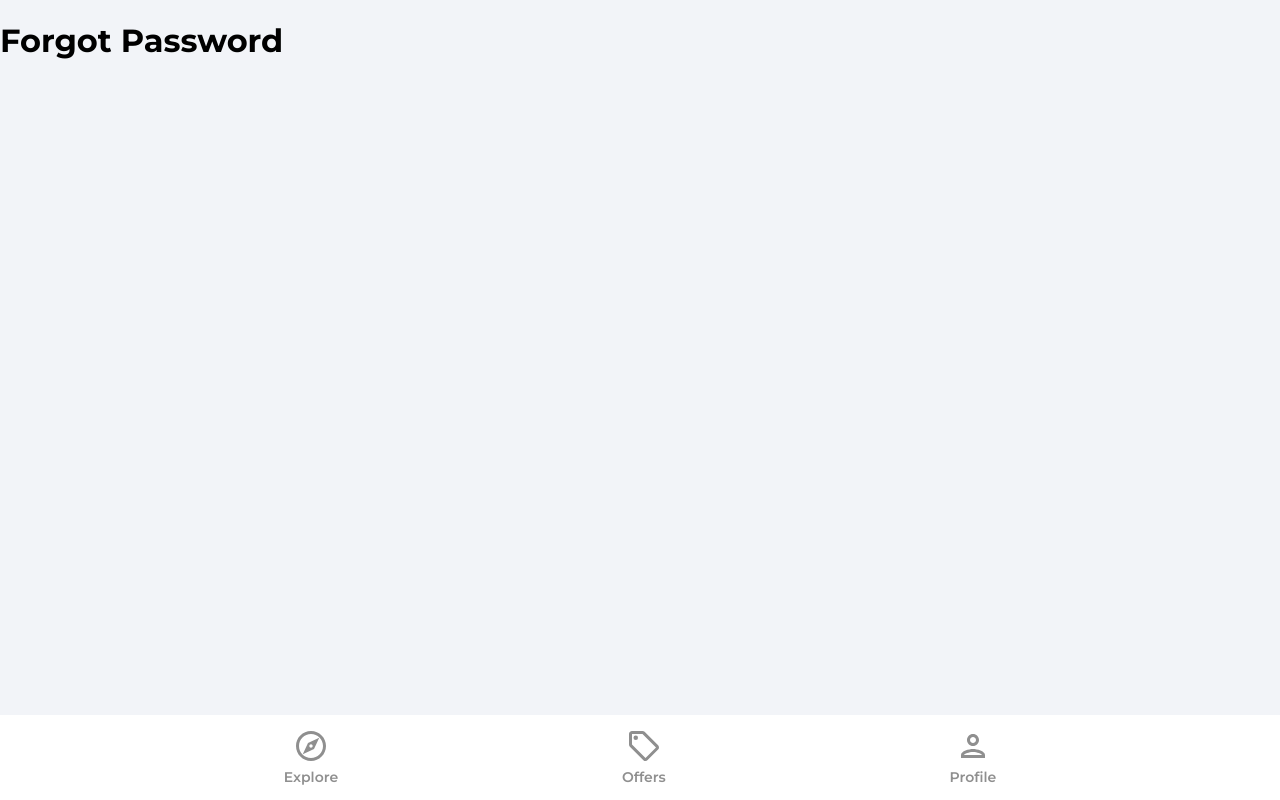
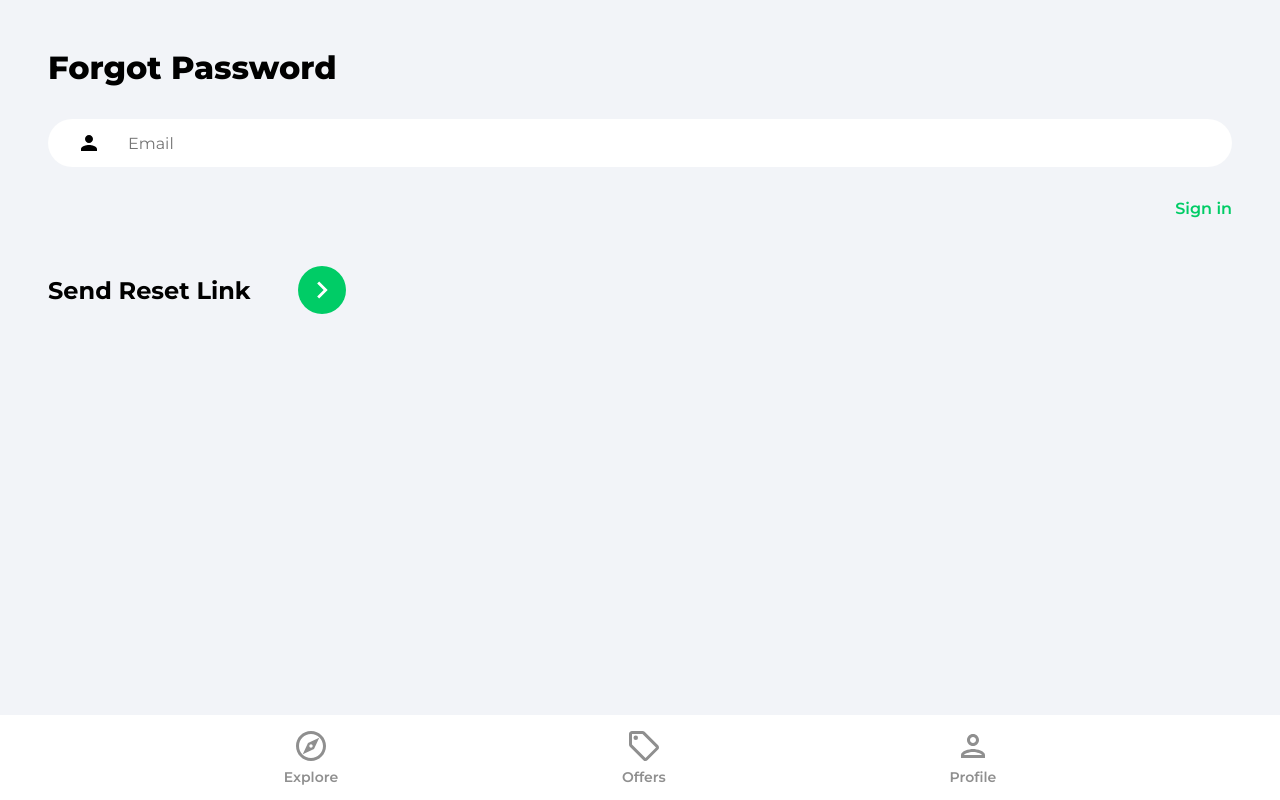
Before and after one commit to thepixelboy/house-marketplace, a React (Create React App) app: page /forgot-password in a window 1280 px wide. Built offline with nearby package versions, Linux system fonts and the light colour scheme; no server answers.

Commit message:
feat: forgot password page

```diff
--- a/src/pages/ForgotPassword.jsx
+++ b/src/pages/ForgotPassword.jsx
@@ -1,4 +1,57 @@
+import { useState } from "react";
+import { Link } from "react-router-dom";
+import { getAuth, sendPasswordResetEmail } from "firebase/auth";
+import { toast } from "react-toastify";
+import { ReactComponent as ArrowRightIcon } from "../assets/svg/keyboardArrowRightIcon.svg";
+
 function ForgotPassword() {
-  return <h1>Forgot Password</h1>;
+  const [email, setEmail] = useState("");
+
+  const onChange = (e) => {
+    setEmail(e.target.value);
+  };
+
+  const onSubmit = async (e) => {
+    e.preventDefault();
+    try {
+      const auth = getAuth();
+      await sendPasswordResetEmail(auth, email);
+      toast.success("Check your email for password reset link");
+    } catch (error) {
+      toast.error("Could not send password reset email");
+    }
+  };
+
+  return (
+    <div className="pageContainer">
+      <header>
+        <p className="pageHeader">Forgot Password</p>
+      </header>
+
+      <main>
+        <form onSubmit={onSubmit}>
+          <input
+            type="email"
+            name="email"
+            id="email"
+            className="emailInput"
+            placeholder="Email"
+            value={email}
+            onChange={onChange}
+          />
+          <Link className="forgotPasswordLink" to="/sign-in">
+            Sign in
+          </Link>
+
+          <div className="signInBar">
+            <div className="signInText">Send Reset Link</div>
+            <button className="signInButton">
+              <ArrowRightIcon fill="#ffffff" width="34px" height="34px" />
+            </button>
+          </div>
+        </form>
+      </main>
+    </div>
+  );
 }
 export default ForgotPassword;
```
